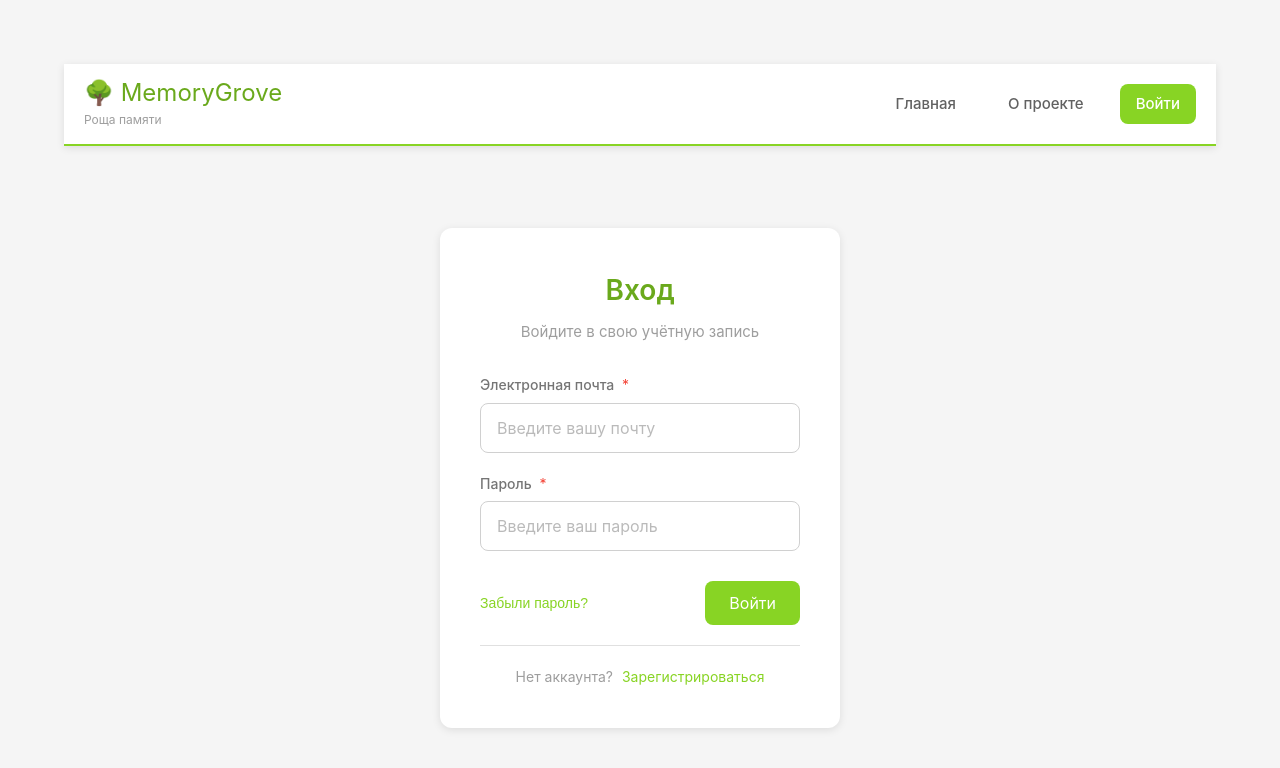
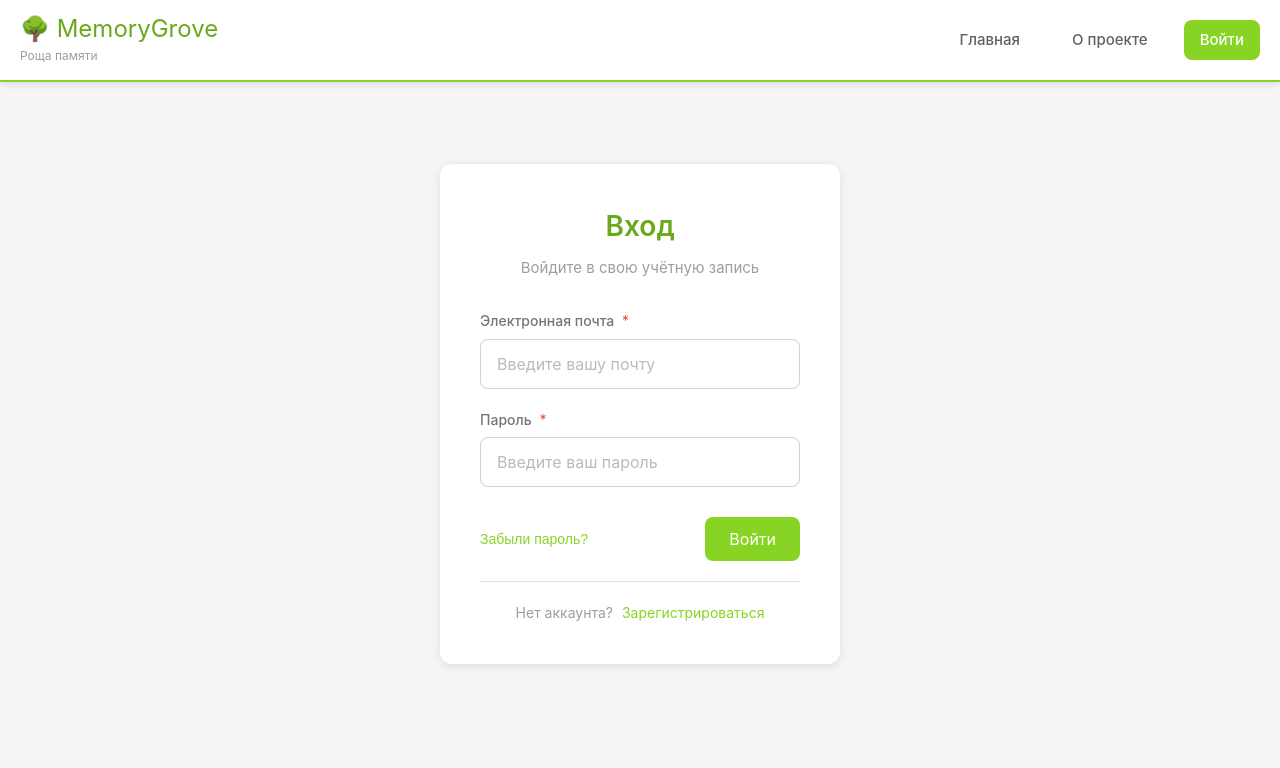
Before and after one commit to DenKhomyakov/MemoryGrove, a Vue app in the folder frontend/: page /login in a window 1280 px wide. Shown: the top 768 px of the page. Built offline with nearby package versions, Linux system fonts and the light colour scheme.

Commit message:
MG-8 Исправление хедера
- Закрепил хедер к верху страницы, убрал "плавающий эффект" при прокрутке страницы

```diff
--- a/frontend/index.html
+++ b/frontend/index.html
@@ -1,10 +1,24 @@
 <!DOCTYPE html>
-<html lang="">
+<html lang="ru">
 <head>
   <meta charset="UTF-8">
   <link rel="icon" href="/favicon.ico">
   <meta name="viewport" content="width=device-width, initial-scale=1.0">
-    <title>Vite App</title>
+  <title>MemoryGrove</title>
+  <style>
+      * {
+          margin: 0;
+          padding: 0;
+          box-sizing: border-box;
+      }
+
+      body {
+          margin: 0;
+          padding: 0;
+          width: 100%;
+          overflow-x: hidden;
+      }
+  </style>
 </head>
 <body>
 <div id="app"></div>
--- a/frontend/src/App.vue
+++ b/frontend/src/App.vue
@@ -2,9 +2,7 @@
   <div id="app">
     <AppHeader />
     <main class="main-content">
-      <div class="content-container">
-        <router-view />
-      </div>
+      <router-view />
     </main>
   </div>
 </template>
@@ -14,12 +12,18 @@ import AppHeader from '@/components/AppHeader.vue'
 </script>
 
 <style>
+/* Сброс отступов у body и html */
+html, body {
+  margin: 0 !important;
+  padding: 0 !important;
+  width: 100%;
+  overflow-x: hidden; /* Предотвращаем горизонтальный скролл */
+}
+
 *,
 *::before,
 *::after {
   box-sizing: border-box;
-  margin: 0;
-  padding: 0;
 }
 
 body {
@@ -40,18 +44,21 @@ body {
   display: flex;
   flex-direction: column;
   width: 100%;
+  margin: 0;
+  padding: 0;
 }
 
 .main-content {
   flex: 1;
   width: 100%;
+  max-width: 1200px;
+  margin: 0 auto;
+  padding: 2rem;
   background: var(--color-white-smoke, #f5f5f5);
 }
 
-.content-container {
-  max-width: 1200px;
-  margin: 0 auto;
-  padding: 2rem;
+/* Убираем отступы у контейнеров внутри main-content */
+.main-content > * {
   width: 100%;
 }
 </style>
--- a/frontend/src/components/AppHeader.vue
+++ b/frontend/src/components/AppHeader.vue
@@ -37,7 +37,6 @@ const checkAuth = () => {
   isAuthenticated.value = authService.isAuthenticated()
 }
 
-// Создаем кастомное событие для обновления авторизации
 const handleAuthChange = () => {
   checkAuth()
 }
@@ -56,7 +55,6 @@ onUnmounted(() => {
 const logout = () => {
   authService.logout()
   isAuthenticated.value = false
-  // Триггерим событие обновления авторизации
   window.dispatchEvent(new Event('auth-change'))
   router.push('/login')
 }
@@ -69,12 +67,20 @@ const logout = () => {
   box-shadow: 0 2px 8px var(--shadow-color, rgba(0,0,0,0.1));
   position: sticky;
   top: 0;
-  z-index: 100;
-  width: 100%;
+  left: 0;
+  right: 0;
+  z-index: 1000;
+  width: 100vw; /* Полная ширина viewport */
+  margin: 0;
+  padding: 0;
+  transform: translateZ(0); /* Для фиксации позиции */
+  backdrop-filter: blur(8px); /* Красивый эффект при прокрутке */
+  background-color: rgba(255, 255, 255, 0.95); /* Полупрозрачный фон */
 }
 
 .header-container {
   max-width: 1400px;
+  width: 100%;
   margin: 0 auto;
   padding: 0 20px;
 }
```
Also changed, not shown: 1 other file (tests, documents, lock files or other folders). Lines whose indentation alone changed are shown as unchanged.
